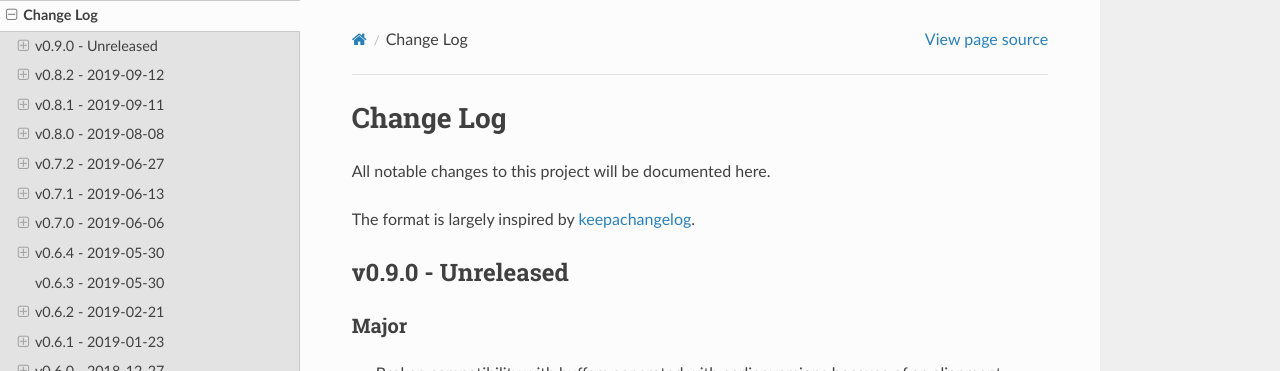
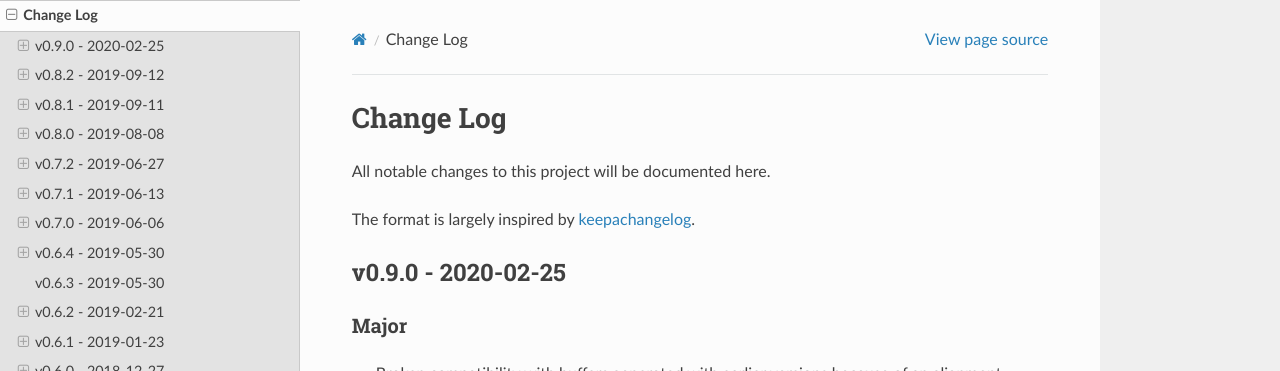
Before and after one commit to jampp/sharedbuffers, a Sphinx documentation site: the page built from doc/source/CHANGELOG.rst, in a window 1280 px wide and 900 px high. Shown: the top 371 px of the window. Built offline with Sphinx 7.4.7 and the Read the Docs theme 2.0.0, drawn with Linux system fonts in a browser that asks for light colours.

Commit message:
Mark release date

```diff
--- a/doc/source/CHANGELOG.rst
+++ b/doc/source/CHANGELOG.rst
@@ -5,7 +5,7 @@ All notable changes to this project will be documented here.
 
 The format is largely inspired by keepachangelog_.
 
-v0.9.0 - Unreleased
+v0.9.0 - 2020-02-25
 ===================
 
 Major
--- a/sharedbuffers/_version.py
+++ b/sharedbuffers/_version.py
@@ -1 +1 @@
-__version__ = '0.8.3'
+__version__ = '0.9.0'
```
